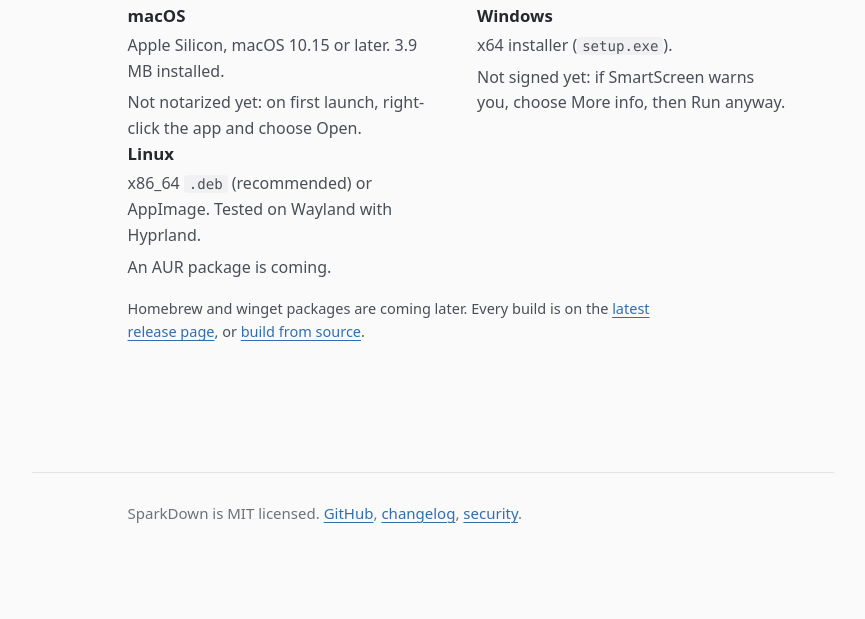
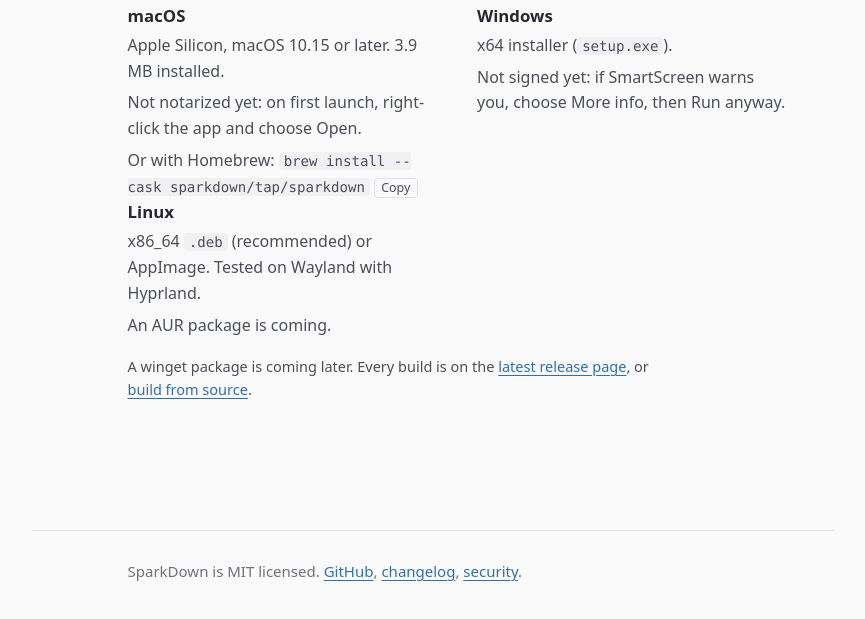
Before and after one commit to sparkdown/sparkdown, a plain HTML site: page website/index.html in a window 1280 px wide. Shown: the part 5616-6235 px from the top of the page, without its empty margins (207-1072 px from the left). Before the commit the page ends 6197 px from the top, so only its background shows below. Drawn offline with Linux system fonts and the light colour scheme.

Commit message:
website: Homebrew install line for macOS

```diff
--- a/website/index.html
+++ b/website/index.html
@@ -227,6 +227,7 @@
     .dl-grid p { font-size: 16px; color: var(--ink-2); }
     .dl-grid p + p { margin-top: 6px; }
     #download .cta { margin-left: var(--gutter); margin-top: 32px; }
+    .dl-grid .copy { font: .78em var(--sans); color: var(--ink-2); background: none; border: 1px solid var(--rule); border-radius: 4px; padding: .05em .5em; cursor: pointer; }
 
     footer.doc { margin-top: 128px; padding-top: 28px; padding-bottom: 56px; border-top: 1px solid var(--rule); }
     footer .line { font-size: 15px; color: var(--muted); }
@@ -387,6 +388,7 @@
           <h3>macOS</h3>
           <p>Apple Silicon, macOS 10.15 or later. 3.9 MB installed.</p>
           <p>Not notarized yet: on first launch, right-click the app and choose Open.</p>
+          <p>Or with Homebrew: <code id="brew-cmd">brew install --cask sparkdown/tap/sparkdown</code> <button type="button" class="copy" data-umami-event="copy-brew" onclick="var t=document.getElementById('brew-cmd').textContent,b=this,d=function(){b.textContent='Copied';setTimeout(function(){b.textContent='Copy'},1500)};if(navigator.clipboard){navigator.clipboard.writeText(t).then(d)}else{var r=document.createRange();r.selectNodeContents(document.getElementById('brew-cmd'));var x=getSelection();x.removeAllRanges();x.addRange(r);document.execCommand('copy');x.removeAllRanges();d()}">Copy</button></p>
         </div>
         <div>
           <h3>Windows</h3>
@@ -399,7 +401,7 @@
           <p>An AUR package is coming.</p>
         </div>
       </div>
-      <p class="line facts">Homebrew and winget packages are coming later. Every build is on the <a href="https://github.com/sparkdown/sparkdown/releases/latest">latest release page</a>, or <a href="https://github.com/sparkdown/sparkdown#build-from-source">build from source</a>.</p>
+      <p class="line facts">A winget package is coming later. Every build is on the <a href="https://github.com/sparkdown/sparkdown/releases/latest">latest release page</a>, or <a href="https://github.com/sparkdown/sparkdown#build-from-source">build from source</a>.</p>
     </section>
   </main>
 
```
